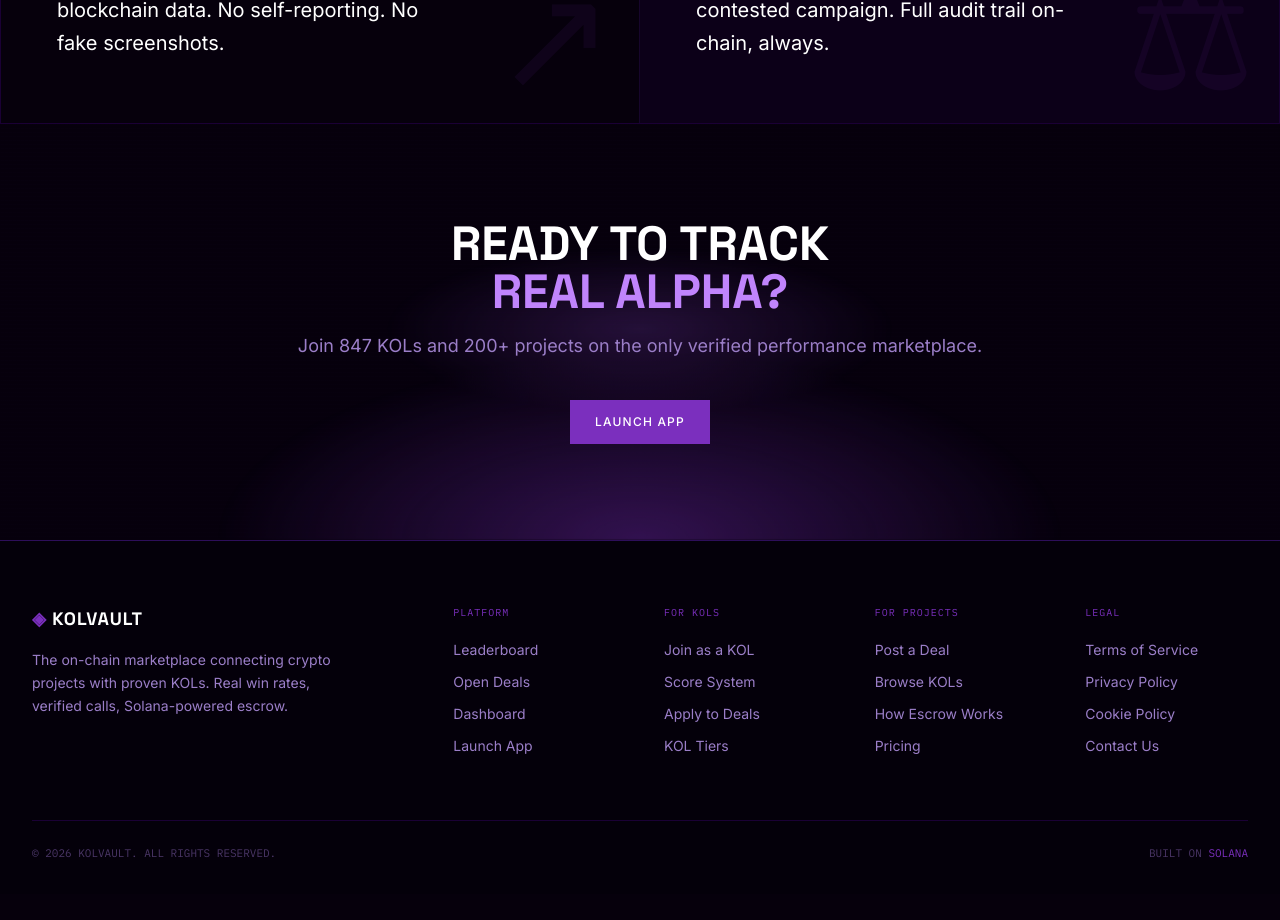
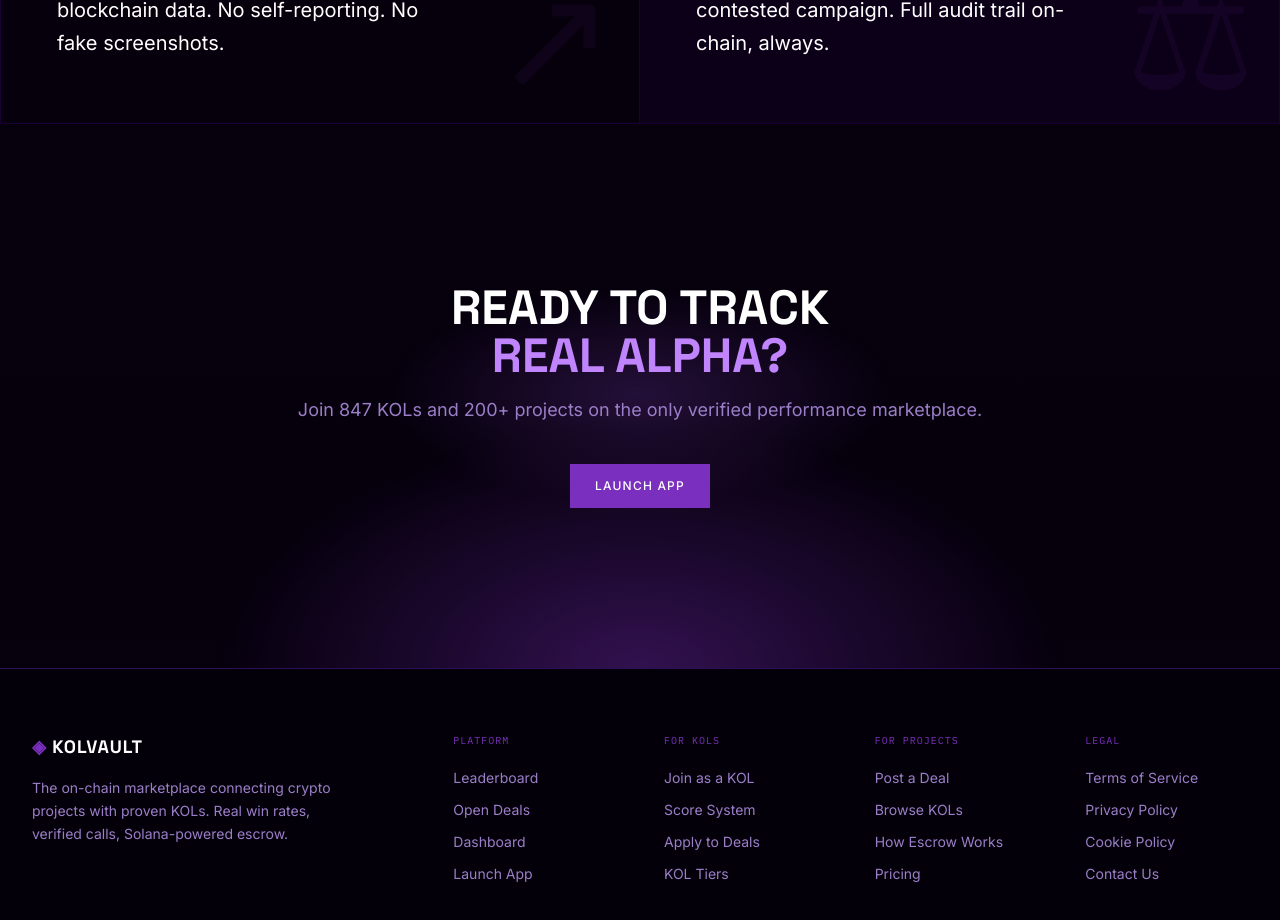
Before and after one commit to jwebdesignservice/Kol-vault, a Next.js app: page / in a window 1280 px wide. Shown: the part 4700-5620 px from the top of the page. Before the commit the page ends 5594 px from the top, so only its background shows below. Built offline with nearby package versions, Linux system fonts and the light colour scheme.

Commit message:
tweak: increase CTA section padding py-24 to py-40

```diff
--- a/app/(marketing)/page.tsx
+++ b/app/(marketing)/page.tsx
@@ -557,7 +557,7 @@ export default function LandingPage() {
       <TrustSection />
 
       {/* CTA */}
-      <section className="relative overflow-hidden w-full px-8 py-24 text-center bg-bg">
+      <section className="relative overflow-hidden w-full px-8 py-40 text-center bg-bg">
         <CTAAurora />
         <div className="relative z-10 max-w-7xl mx-auto">
           <h2 className="font-heading font-bold text-5xl mb-4" style={{ color: '#FFFFFF' }}>
```
